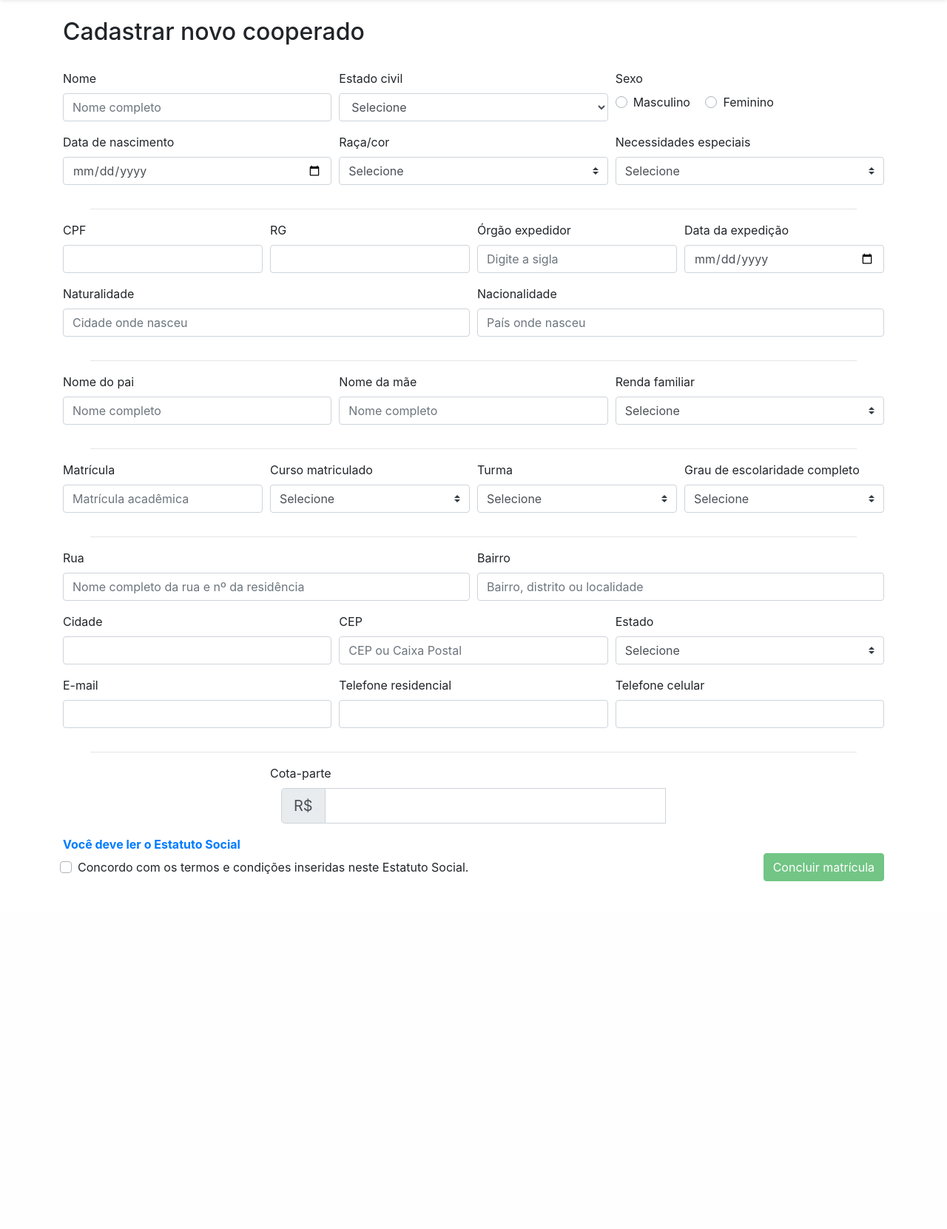
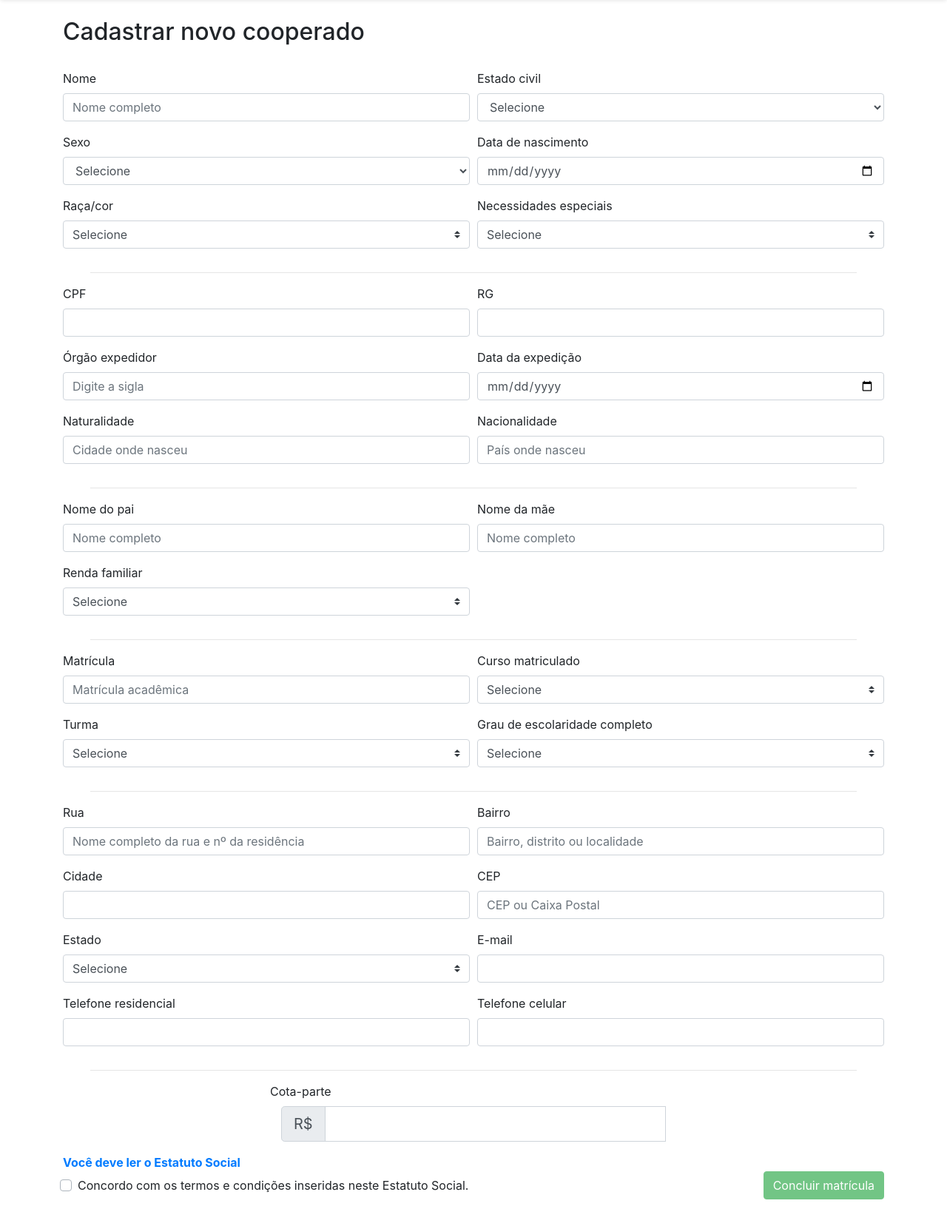
Before and after one commit to vctr-moraes/CoopManagement, a Symfony app: template templates/cooperado/cadastrar.html.twig in a window 1280 px wide. Shown: the part 72-1733 px from the top of the page at 74% size. Before the commit the page ends 1263 px from the top, so only its background shows below. Run offline with Twig, Linux system fonts and the light colour scheme; the template is opened without the code that fills it, so the values that code supplies are empty; some libraries are stand-ins or nearby versions.

Commit message:
novo commit

```diff
--- a/templates/cooperado/cadastrar.html.twig
+++ b/templates/cooperado/cadastrar.html.twig
@@ -9,7 +9,7 @@
 
         <form action="/cooperado/salvar" method="POST" name="form1" class="needs-validation" id="form-cooperado" novalidate>
             <div class="form-row">
-                <div class="col-md-4 mb-3">
+                <div class="col-md-6 mb-3">
                     <label for="validationCustom01">Nome</label>
                     <input name="nome" type="text" class="form-control" id="validationCustom01" placeholder="Nome completo" required>
                     <div class="valid-feedback">
@@ -20,7 +20,7 @@
                     </div>
                 </div>
 
-                <div class="col-md-4 mb-3">
+                <div class="col-md-6 mb-3">
                     <label for="validationCustom02">Estado civil</label>
                     <select name="estadoCivil" class="form-control">
                         <option value="" selected disabled>Selecione</option>
@@ -38,18 +38,13 @@
                     </div>
                 </div>
 
-                <div class="col-md-4 mb-3">
-                    <label for="validationCustom03">Sexo</label><br>
-                    <div class="custom-control custom-radio custom-control-inline">
-                        <input type="radio" id="customRadioInline1" name="sexo" class="custom-control-input"
-                            required>
-                        <label class="custom-control-label" for="customRadioInline1">Masculino</label>
-                    </div>
-                    <div class="custom-control custom-radio custom-control-inline">
-                        <input type="radio" id="customRadioInline2" name="sexo" class="custom-control-input"
-                            required>
-                        <label class="custom-control-label" for="customRadioInline2">Feminino</label>
-                    </div>
+                <div class="col-md-6 mb-3">
+                    <label for="validationCustom03">Sexo</label>
+                    <select name="sexo" id="" class="form-control">
+                        <option value="" selected disabled>Selecione</option>
+                        <option value="Masculino">Masculino</option>
+                        <option value="Feminino">Feminino</option>
+                    </select>
                     <div class="valid-feedback">
                         Ótimo!
                     </div>
@@ -58,7 +53,7 @@
                     </div>
                 </div>
 
-                <div class="col-md-4 mb-3">
+                <div class="col-md-6 mb-3">
                     <label for="validationCustom04">Data de nascimento</label>
                     <input class="form-control" type="date" name="dataNascimento" id="">
                     <div class="valid-feedback">
@@ -69,7 +64,7 @@
                     </div>
                 </div>
 
-                <div class="col-md-4 mb-3">
+                <div class="col-md-6 mb-3">
                     <label for="validationCustom05">Raça/cor</label>
                     <select name="racaCor" class="custom-select">
                         <option selected disabled>Selecione</option>
@@ -87,7 +82,7 @@
                     </div>
                 </div>
 
-                <div class="col-md-4 mb-3">
+                <div class="col-md-6 mb-3">
                     <label for="validationCustom06">Necessidades especiais</label>
                     <select name="necessidadeEspecial" class="custom-select">
                         <option selected disabled>Selecione</option>
@@ -107,7 +102,7 @@
 
                 <hr class="col-md-11 mb-3">
 
-                <div class="col-md-3 mb-3">
+                <div class="col-md-6 mb-3">
                     <label for="validationCustom07">CPF</label>
                     <input name="cpf" type="text" class="form-control" id="validationCustom04" placeholder="" required>
                     <div class="valid-feedback">
@@ -118,7 +113,7 @@
                     </div>
                 </div>
 
-                <div class="col-md-3 mb-3">
+                <div class="col-md-6 mb-3">
                     <label for="validationCustom08">RG</label>
                     <input name="rg" type="text" class="form-control" id="validationCustom04" placeholder="" required>
                     <div class="valid-feedback">
@@ -129,7 +124,7 @@
                     </div>
                 </div>
 
-                <div class="col-md-3 mb-3">
+                <div class="col-md-6 mb-3">
                     <label for="validationCustom09">Órgão expedidor</label>
                     <input name="orgaoExpedidorRg" type="text" class="form-control" id="validationCustom04" placeholder="Digite a sigla" required>
                     <div class="valid-feedback">
@@ -140,7 +135,7 @@
                     </div>
                 </div>
 
-                <div class="col-md-3 mb-3">
+                <div class="col-md-6 mb-3">
                     <label for="validationCustom10">Data da expedição</label>
                     <input name="dataExpedicaoRg" class="form-control" type="date" name="dataNascimento" id="">
                     <div class="valid-feedback">
@@ -175,7 +170,7 @@
 
                 <hr class="col-md-11 mb-3">
 
-                <div class="col-md-4 mb-3">
+                <div class="col-md-6 mb-3">
                     <label for="validationCustom13">Nome do pai</label>
                     <input name="nomePai" type="text" class="form-control" id="validationCustom13" placeholder="Nome completo" required>
                     <div class="valid-feedback">
@@ -186,7 +181,7 @@
                     </div>
                 </div>
 
-                <div class="col-md-4 mb-3">
+                <div class="col-md-6 mb-3">
                     <label for="validationCustom14">Nome da mãe</label>
                     <input name="nomeMae" type="text" class="form-control" id="validationCustom14" placeholder="Nome completo" required>
                     <div class="valid-feedback">
@@ -197,7 +192,7 @@
                     </div>
                 </div>
 
-                <div class="col-md-4 mb-3">
+                <div class="col-md-6 mb-3">
                     <label for="validationCustom15">Renda familiar</label>
                     <select name="rendaFamiliar" class="custom-select">
                         <option selected disabled>Selecione</option>
@@ -218,7 +213,7 @@
 
                 <hr class="col-md-11 mb-3">
 
-                <div class="col-md-3 mb-3">
+                <div class="col-md-6 mb-3">
                     <label for="validationCustom13">Matrícula</label>
                     <input name="matricula" type="text" class="form-control" id="validationCustom13" placeholder="Matrícula acadêmica" required>
                     <div class="valid-feedback">
@@ -229,7 +224,7 @@
                     </div>
                 </div>
 
-                <div class="col-md-3 mb-3">
+                <div class="col-md-6 mb-3">
                     <label for="validationCustom16">Curso matriculado</label>
                     <select name="curso" class="custom-select">
                         <option selected disabled>Selecione</option>
@@ -245,7 +240,7 @@
                     </div>
                 </div>
 
-                <div class="col-md-3 mb-3">
+                <div class="col-md-6 mb-3">
                     <label for="validationCustom17">Turma</label>
                     <select name="turma" class="custom-select">
                         <option selected disabled>Selecione</option>
@@ -282,7 +277,7 @@
                     </div>
                 </div>
 
-                <div class="col-md-3 mb-3">
+                <div class="col-md-6 mb-3">
                     <label for="validationCustom18">Grau de escolaridade completo</label>
                     <select name="escolaridade" class="custom-select">
                         <option selected disabled>Selecione</option>
@@ -324,7 +319,7 @@
                     </div>
                 </div>
 
-                <div class="col-md-4 mb-3">
+                <div class="col-md-6 mb-3">
                     <label for="validationCustom21">Cidade</label>
                     <input name="cidade" type="text" class="form-control" id="validationCustom21" placeholder="" required>
                     <div class="valid-feedback">
@@ -335,7 +330,7 @@
                     </div>
                 </div>
 
-                <div class="col-md-4 mb-3">
+                <div class="col-md-6 mb-3">
                     <label for="validationCustom22">CEP</label>
                     <input name="cep" type="text" class="form-control" id="validationCustom22" placeholder="CEP ou Caixa Postal"
                         required>
@@ -347,7 +342,7 @@
                     </div>
                 </div>
 
-                <div class="col-md-4 mb-3">
+                <div class="col-md-6 mb-3">
                     <label for="validationCustom23">Estado</label>
                     <select name="estado" class="custom-select">
                         <option selected disabled>Selecione</option>
@@ -387,7 +382,7 @@
                     </div>
                 </div>
 
-                <div class="col-md-4 mb-3">
+                <div class="col-md-6 mb-3">
                     <label for="validationCustom24">E-mail</label>
                     <input name="email" type="email" class="form-control" id="validationCustom24" placeholder="" required>
                     <div class="valid-feedback">
@@ -398,9 +393,9 @@
                     </div>
                 </div>
 
-                <div class="col-md-4 mb-3">
+                <div class="col-md-6 mb-3">
                     <label for="validationCustom25">Telefone residencial</label>
-                    <input name="telefoneResidencial" type="tel" class="form-control" id="validationCustom25" placeholder="" required>
+                    <input name="telefoneResidencial" type="text" class="form-control tel" id="validationCustom25" placeholder="" required>
                     <div class="valid-feedback">
                         Ótimo!
                     </div>
@@ -409,9 +404,9 @@
                     </div>
                 </div>
 
-                <div class="col-md-4 mb-3">
+                <div class="col-md-6 mb-3">
                     <label for="validationCustom26">Telefone celular</label>
-                    <input name="telefoneCelular" type="tel" class="form-control" id="validationCustom26" placeholder="" required>
+                    <input name="telefoneCelular" type="text" class="form-control tel" id="validationCustom26" placeholder="" required>
                     <div class="valid-feedback">
                         Ótimo!
                     </div>
@@ -556,11 +551,24 @@
                     onOpen: function(){
                         setTimeout(() => {
                             $('#form-cooperado').submit();
-                        }, 1000);
+                        }, 3000);
                     }
                 });
             });
         });
 
+        /* Máscara para input de telefone */
+        var MaskBehavior = function (val) {
+            return val.replace(/\D/g, '').length === 11 ? '(00) 00000-0000' : '(00) 0000-00000';
+        },
+
+        Options = {
+            onKeyPress: function (val, e, field, options) {
+                field.mask(MaskBehavior.apply({}, arguments), options);
+            }
+        };
+
+        $('.tel').mask(MaskBehavior, Options);
+
     </script>
 {% endblock %}
```
